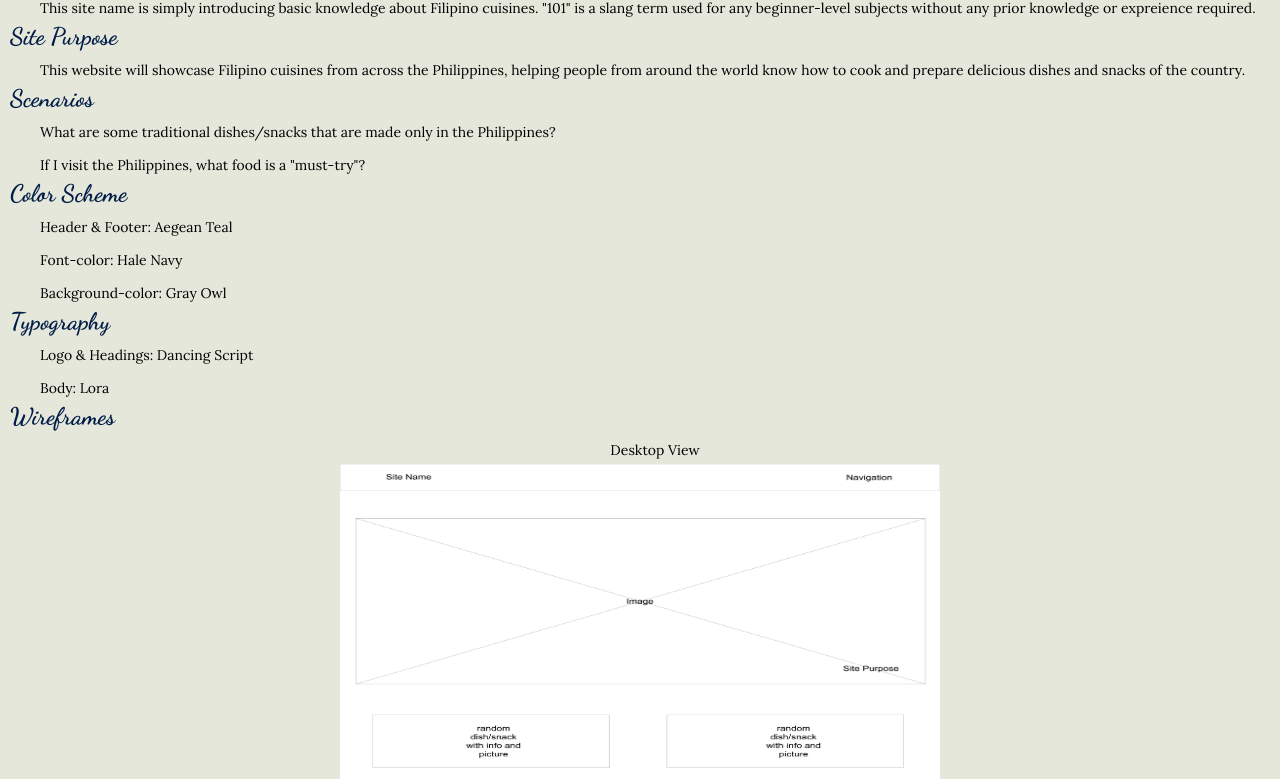
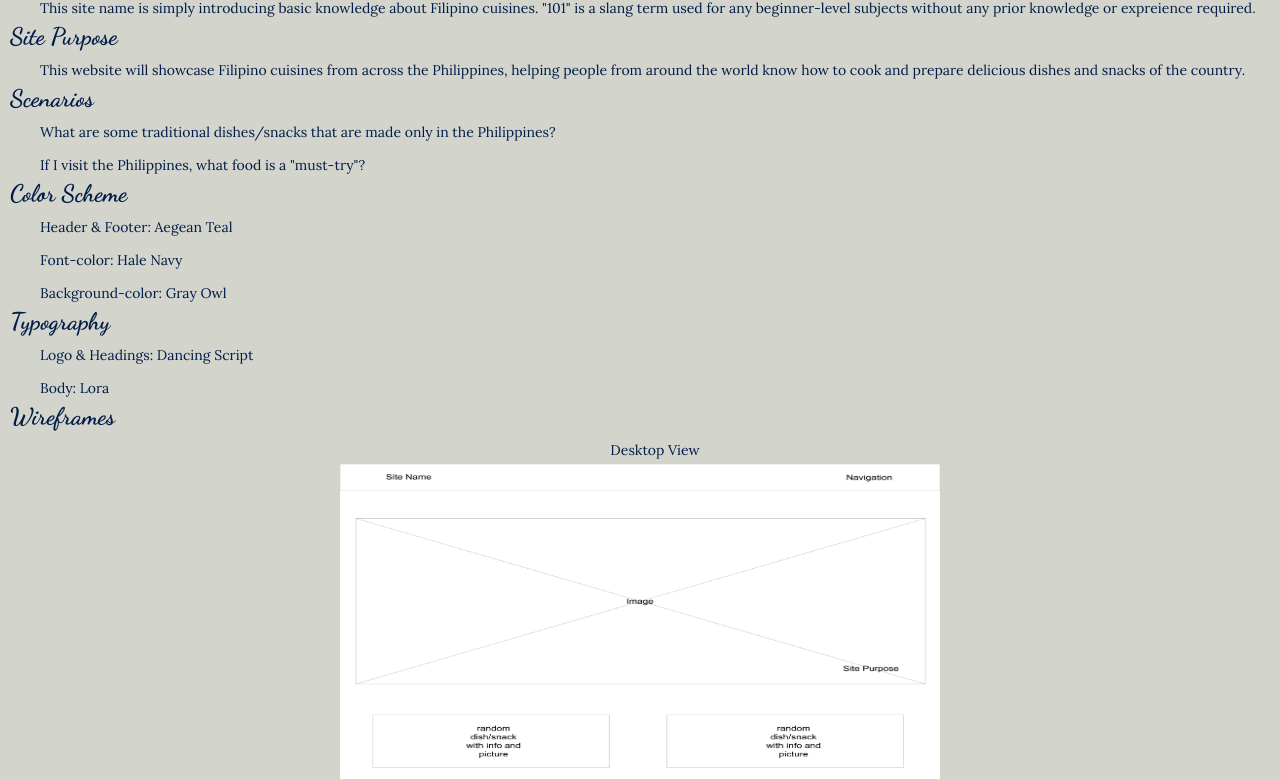
Before and after one commit to edgiemarielle/wdd231, a plain HTML site: page finalproject/site-plan.html in a window 1280 px wide. Shown: the part 108-887 px from the top of the page. Drawn offline with Linux system fonts and the light colour scheme.

Commit message:
W05 Site Plan

```diff
--- a/finalproject/styles/base.css
+++ b/finalproject/styles/base.css
@@ -14,7 +14,7 @@ h1, h2 {
 }
 
 main{
-    background-color: #e5e7db;
+    background-color: #D3D4CC;
     padding: 10px;
     padding-bottom: 20px;
 }
@@ -22,6 +22,7 @@ main{
 p{
     font-family: "Lora";
     font-size: 14px;
+    color: #001c47;
     padding: 10px 0 5px 30px;
 }
 
```
